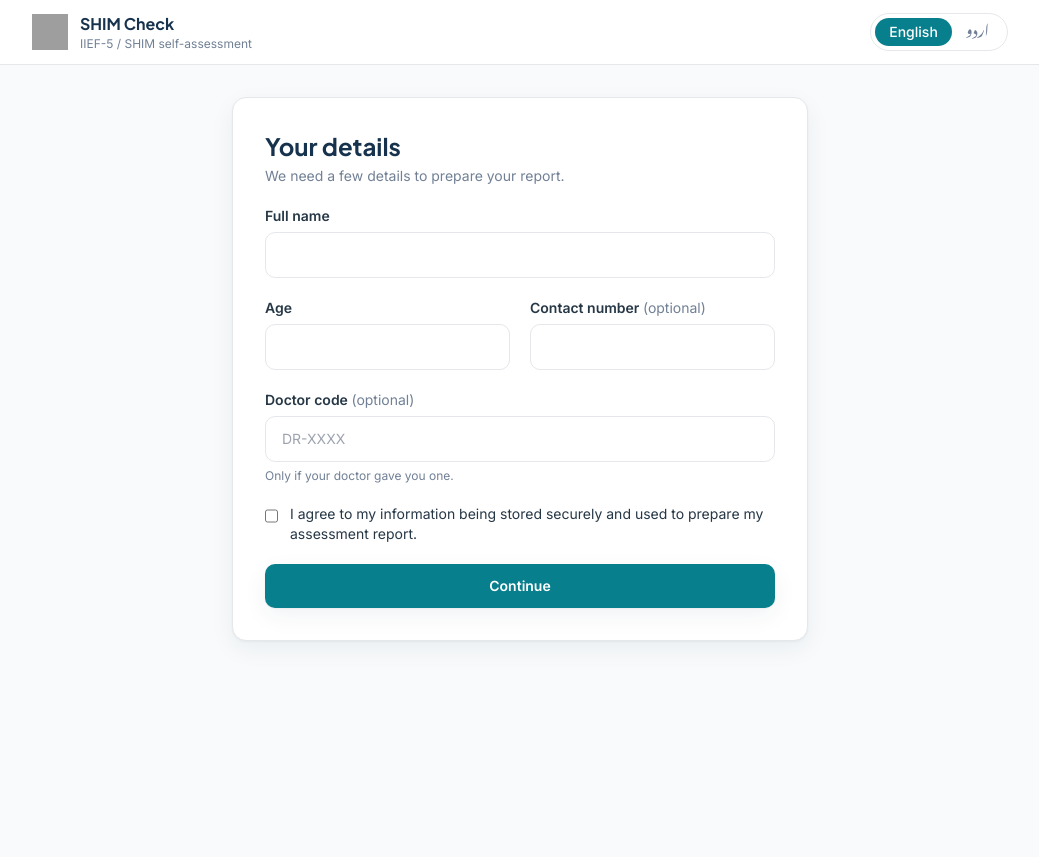
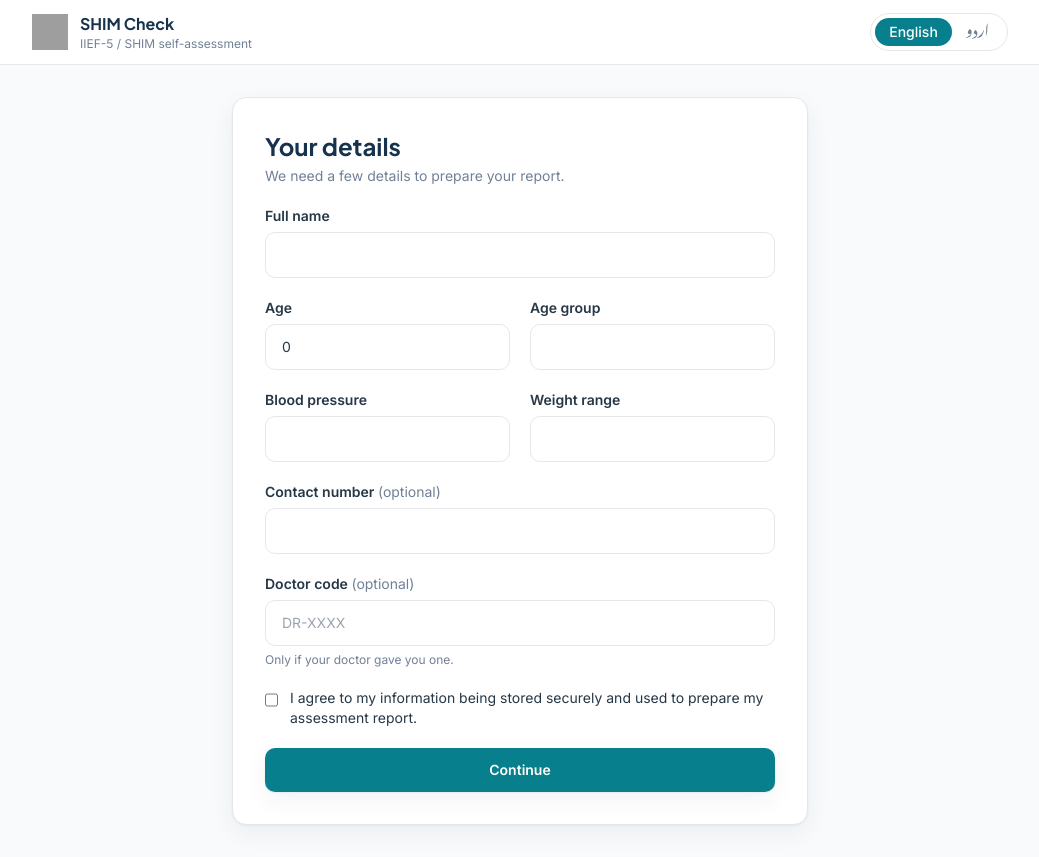
Before and after one commit to omerali6093/IIEF, a Next.js app in the folder client/: page /assessment/patient-details in a window 1280 px wide. Shown: the whole page, without its empty margins (120-1159 px from the left). Before the commit the page ends 800 px from the top, so only its background shows below. Built offline with nearby package versions, Linux system fonts and the light colour scheme; no server answers; grey boxes are pictures that could not be loaded; a web font is replaced by a local one.

Commit message:
Add patient metadata fields

```diff
--- a/client/src/components/assessment/PatientForm.tsx
+++ b/client/src/components/assessment/PatientForm.tsx
@@ -14,7 +14,7 @@ export default function PatientForm() {
   const [busy, setBusy] = useState(false);
   const { register, handleSubmit, setError, formState: { errors } } = useForm<PatientFormValues>({
     resolver: zodResolver(patientSchema),
-    defaultValues: { fullName: "", contactNumber: "", doctorCode: "" },
+    defaultValues: { fullName: "", age: 0, ageGroup: "", bloodPressure: "", weightRange: "", contactNumber: "", doctorCode: "" },
   });
   const err = (k?: string) => (k ? <p role="alert" className="mt-1.5 text-xs text-red-600">{t(`patient.errors.${k}`)}</p> : null);
 
@@ -46,10 +46,27 @@ export default function PatientForm() {
           {err(errors.age?.message)}
         </div>
         <div>
-          <label htmlFor="contact" className="mb-1.5 block text-sm font-semibold">{t("patient.contact")} <span className="font-normal text-muted">({t("patient.optional")})</span></label>
-          <input id="contact" type="tel" dir="ltr" autoComplete="tel" className="field" {...register("contactNumber")} />
-          {err(errors.contactNumber?.message)}
+          <label htmlFor="ageGroup" className="mb-1.5 block text-sm font-semibold">{t("patient.ageGroup")}</label>
+          <input id="ageGroup" className="field" {...register("ageGroup")} />
+          {err(errors.ageGroup?.message)}
         </div>
+      </div>
+      <div className="grid gap-5 sm:grid-cols-2">
+        <div>
+          <label htmlFor="bloodPressure" className="mb-1.5 block text-sm font-semibold">{t("patient.bloodPressure")}</label>
+          <input id="bloodPressure" className="field" {...register("bloodPressure")} />
+          {err(errors.bloodPressure?.message)}
+        </div>
+        <div>
+          <label htmlFor="weightRange" className="mb-1.5 block text-sm font-semibold">{t("patient.weightRange")}</label>
+          <input id="weightRange" className="field" {...register("weightRange")} />
+          {err(errors.weightRange?.message)}
+        </div>
+      </div>
+      <div>
+        <label htmlFor="contact" className="mb-1.5 block text-sm font-semibold">{t("patient.contact")} <span className="font-normal text-muted">({t("patient.optional")})</span></label>
+        <input id="contact" type="tel" dir="ltr" autoComplete="tel" className="field" {...register("contactNumber")} />
+        {err(errors.contactNumber?.message)}
       </div>
       <div>
         <label htmlFor="doctor" className="mb-1.5 block text-sm font-semibold">{t("patient.doctorCode")} <span className="font-normal text-muted">({t("patient.optional")})</span></label>
--- a/client/src/lib/validations.ts
+++ b/client/src/lib/validations.ts
@@ -5,6 +5,9 @@ import { REQUIRE_CONTACT } from "./constants";
 export const patientSchema = z.object({
   fullName: z.string().trim().min(2, "name").max(100, "name"),
   age: z.coerce.number({ invalid_type_error: "age" }).int("age").min(18, "age").max(120, "age"),
+  ageGroup: z.string().trim().max(30).optional(),
+  bloodPressure: z.string().trim().max(30).optional(),
+  weightRange: z.string().trim().max(30).optional(),
   contactNumber: REQUIRE_CONTACT
     ? z.string().trim().regex(/^[+\d][\d\s-]{6,17}$/, "contact")
     : z.string().trim().regex(/^([+\d][\d\s-]{6,17})?$/, "contact").optional(),
--- a/client/src/messages/en.json
+++ b/client/src/messages/en.json
@@ -15,10 +15,18 @@
   "patient": {
     "title": "Your details",
     "subtitle": "We need a few details to prepare your report.",
-    "name": "Full name", "age": "Age", "contact": "Contact number", "optional": "optional",
-    "doctorCode": "Doctor code", "doctorHint": "Only if your doctor gave you one.",
+    "name": "Full name",
+    "age": "Age",
+    "ageGroup": "Age group",
+    "bloodPressure": "Blood pressure",
+    "weightRange": "Weight range",
+    "contact": "Contact number",
+    "optional": "optional",
+    "doctorCode": "Doctor code",
+    "doctorHint": "Only if your doctor gave you one.",
     "consent": "I agree to my information being stored securely and used to prepare my assessment report.",
-    "continue": "Continue", "checking": "Checking…",
+    "continue": "Continue",
+    "checking": "Checking…",
     "errors": {
       "name": "Enter your full name.", "age": "Enter an age between 18 and 120.",
       "contact": "Enter a valid contact number.", "consent": "Please agree to continue.",
--- a/client/src/messages/ur.json
+++ b/client/src/messages/ur.json
@@ -17,10 +17,18 @@
   "patient": {
     "title": "آپ کی تفصیلات",
     "subtitle": "رپورٹ تیار کرنے کے لیے چند تفصیلات درکار ہیں۔",
-    "name": "پورا نام", "age": "عمر", "contact": "رابطہ نمبر", "optional": "اختیاری",
-    "doctorCode": "ڈاکٹر کوڈ", "doctorHint": "صرف اگر آپ کے ڈاکٹر نے دیا ہو۔",
+    "name": "پورا نام",
+    "age": "عمر",
+    "ageGroup": "عمر گروپ",
+    "bloodPressure": "بلڈ پریشر",
+    "weightRange": "وزن",
+    "contact": "رابطہ نمبر",
+    "optional": "اختیاری",
+    "doctorCode": "ڈاکٹر کوڈ",
+    "doctorHint": "صرف اگر آپ کے ڈاکٹر نے دیا ہو۔",
     "consent": "میں اپنی معلومات کو محفوظ طریقے سے رکھنے اور جائزہ رپورٹ بنانے کے لیے استعمال کرنے سے متفق ہوں۔",
-    "continue": "جاری رکھیں", "checking": "جانچ ہو رہی ہے…",
+    "continue": "جاری رکھیں",
+    "checking": "جانچ ہو رہی ہے…",
     "errors": {
       "name": "اپنا پورا نام درج کریں۔", "age": "18 سے 120 کے درمیان عمر درج کریں۔",
       "contact": "درست رابطہ نمبر درج کریں۔", "consent": "جاری رکھنے کے لیے رضامندی دیں۔",
--- a/client/src/types/patient.types.ts
+++ b/client/src/types/patient.types.ts
@@ -1 +1,10 @@
-export type PatientDetails = { fullName: string; age: number; contactNumber?: string; doctorCode?: string; consent: true };
+export type PatientDetails = {
+  fullName: string;
+  age: number;
+  ageGroup?: string;
+  bloodPressure?: string;
+  weightRange?: string;
+  contactNumber?: string;
+  doctorCode?: string;
+  consent: true;
+};
```
